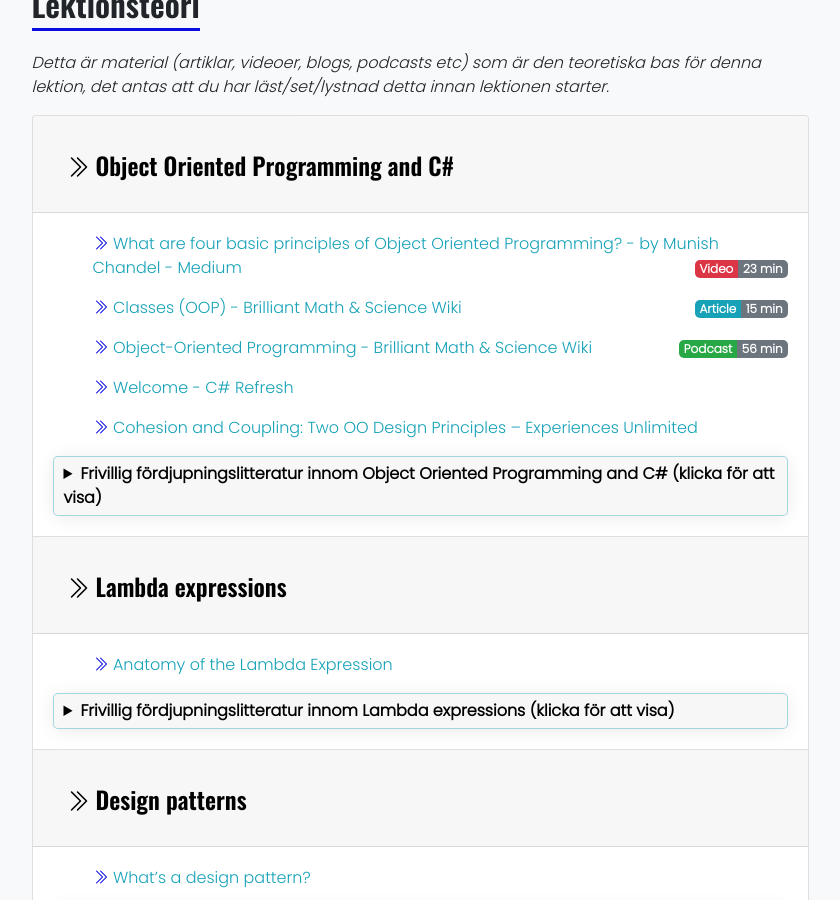
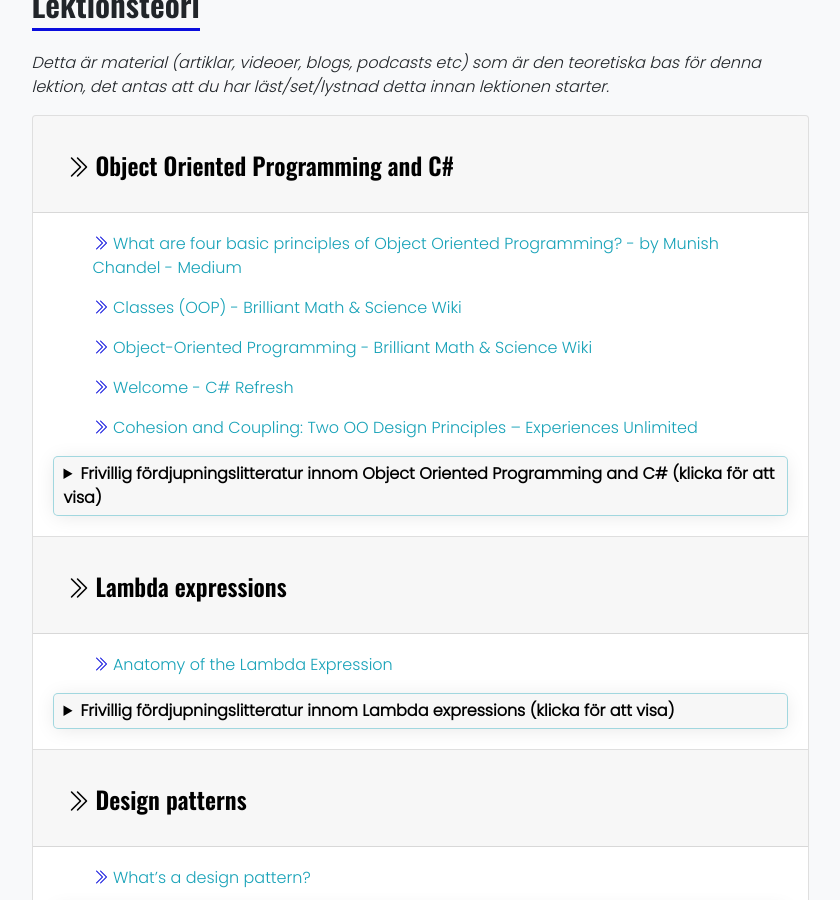
Before and after one commit to PGBSNH20/PGBSNH20-dataatkomst, a Jekyll site: the page built from lectures/introduction.md, in a window 1280 px wide and 900 px high, scrolled down 780 px. Shown: the whole window, without its empty margins (220-1060 px from the left). Built offline with Jekyll 4.4.1, drawn with Linux system fonts in a browser that asks for light colours; nearby versions of some CDN libraries.

Commit message:
Moves discussion link

```diff
--- a/_data/lecture_csharp_refresh.yml
+++ b/_data/lecture_csharp_refresh.yml
@@ -13,17 +13,17 @@ topics:
     - title: "What are four basic principles of Object Oriented Programming? - by Munish Chandel - Medium"
       url: https://medium.com/@cancerian0684/what-are-four-basic-principles-of-object-oriented-programming-645af8b43727
       timeDescription: Video
-      timeMinutes: 23
+      timeMinutes: null
       timeBadge: danger
     - title: "Classes (OOP) - Brilliant Math & Science Wiki"
       url: https://brilliant.org/wiki/classes-oop/
       timeDescription: Article
-      timeMinutes: 15
+      timeMinutes: null
       timeBadge: info
     - title: "Object-Oriented Programming - Brilliant Math & Science Wiki"
       url: https://brilliant.org/wiki/object-oriented-programming/
       timeDescription: Podcast
-      timeMinutes: 56
+      timeMinutes: null
       timeBadge: success
     - title: "Welcome - C# Refresh"
       url: https://tech.io/playgrounds/52999/c-refresh/welcome
--- a/lectures/introduction.md
+++ b/lectures/introduction.md
@@ -24,7 +24,7 @@ Denna lektion är en introduktion till kursen, samt dom första steg med projekt
               </div>
               <div class="col-sm-9 schedule-txt">
               {% if activity.discussion %}
-              <a href="{{activity.discussion}}">{{activity.title}}</a> <i class="fa fa-comments" aria-hidden="true"></i>
+              <a href="{{activity.discussion}}"><i class="fa fa-comments" aria-hidden="true"></i> {{activity.title}}</a>
               (delta aktivt i diskussionen){% else %}{{activity.title}} {% endif %}
               </div>
             </div>
```
